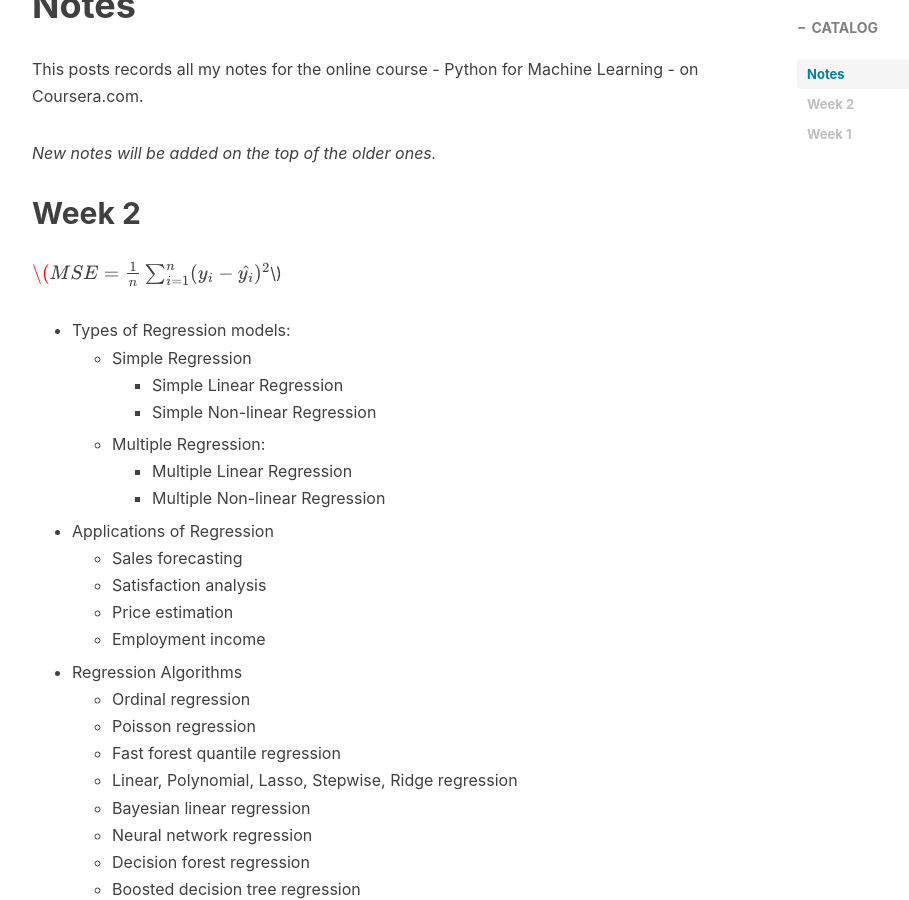
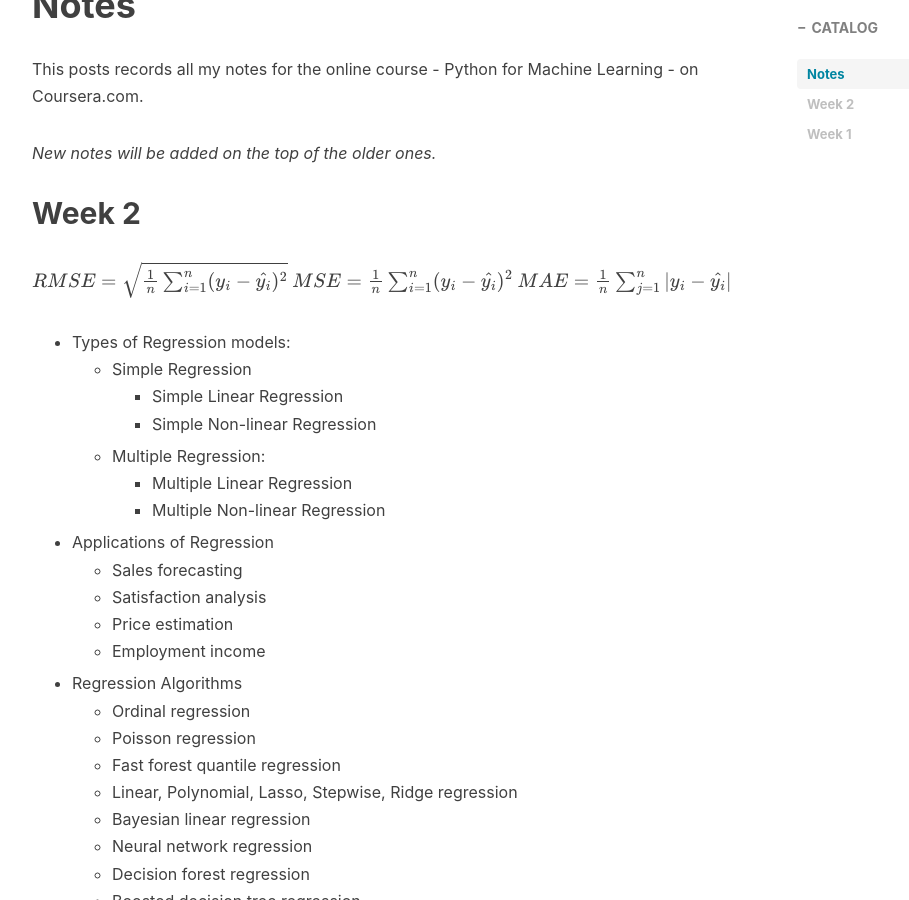
Before and after one commit to xian49930/jiuwuzhi.github.io, a Jekyll site: the page built from _posts/2019-09-06-Notes-Python for Machine Learning.md, in a window 1280 px wide and 900 px high, scrolled down 647 px. Shown: the whole window, without its empty margins (233-1142 px from the left). Built offline with Jekyll 4.4.1, drawn with Linux system fonts in a browser that asks for light colours; nearby versions of some CDN libraries; formulas are drawn with MathJax 3; comment, search, counter and statistics services are not loaded.

Commit message:
Update 2019-09-06-Notes-Python for Machine Learning.md

```diff
--- a/_posts/2019-09-06-Notes-Python for Machine Learning.md
+++ b/_posts/2019-09-06-Notes-Python for Machine Learning.md
@@ -22,7 +22,9 @@ This posts records all my notes for the online course - Python for Machine Learn
 
 ## Week 2
 
-\\( \\( MSE = \frac{1}{n}\sum_{i=1}^{n}(y_i-\hat{y_i})^2 \\)\\)
+\\( RMSE = \sqrt{\frac{1}{n}\sum_{i=1}^{n}(y_i-\hat{y_i})^2} \\)
+\\( MSE = \frac{1}{n}\sum_{i=1}^{n}(y_i-\hat{y_i})^2 \\)
+\\( MAE = \frac{1}{n}\sum_{j=1}^{n}|y_i-\hat{y_i}|\\)
 <!--
 \\[ MSE = \frac{1}{n} \\]
 -->
```
